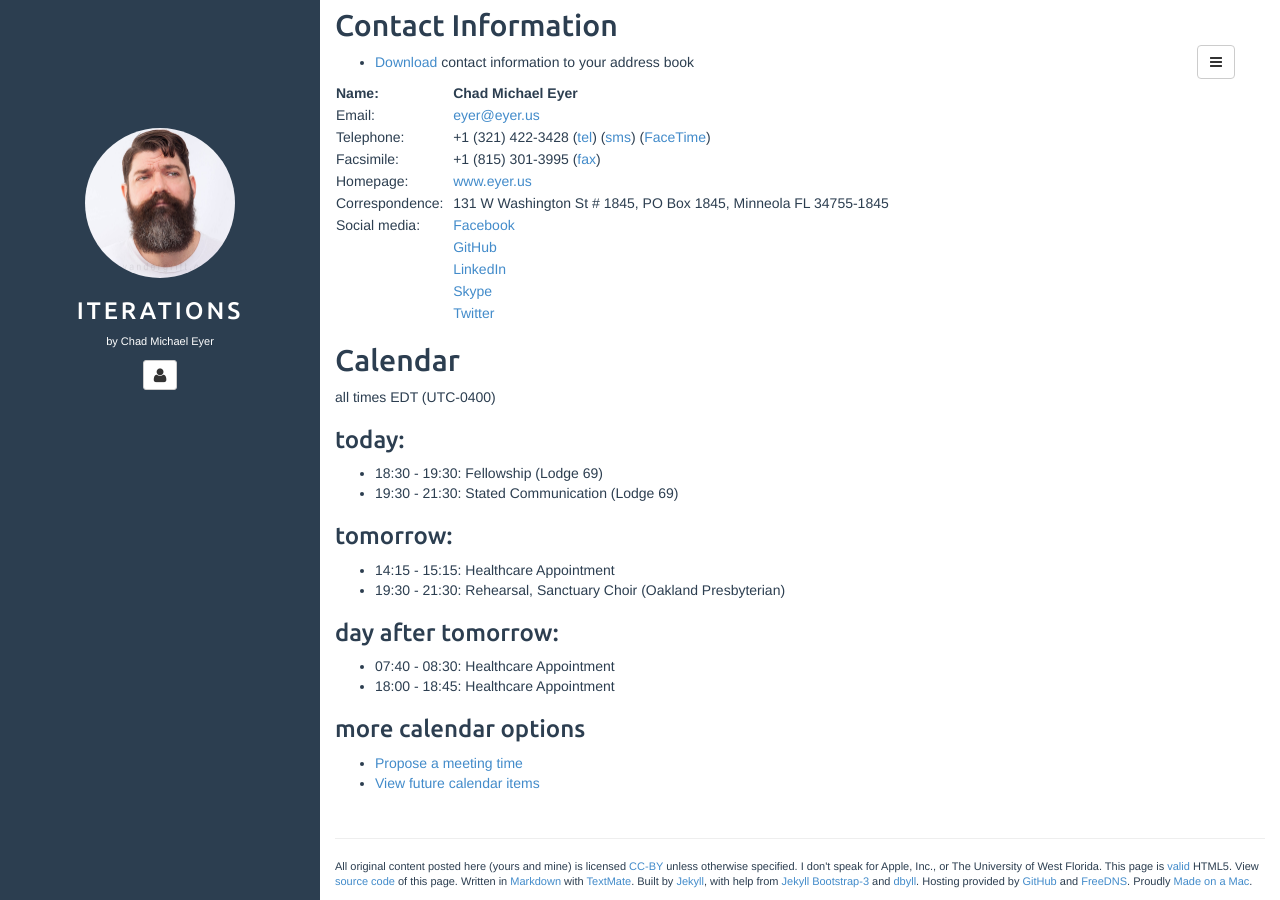
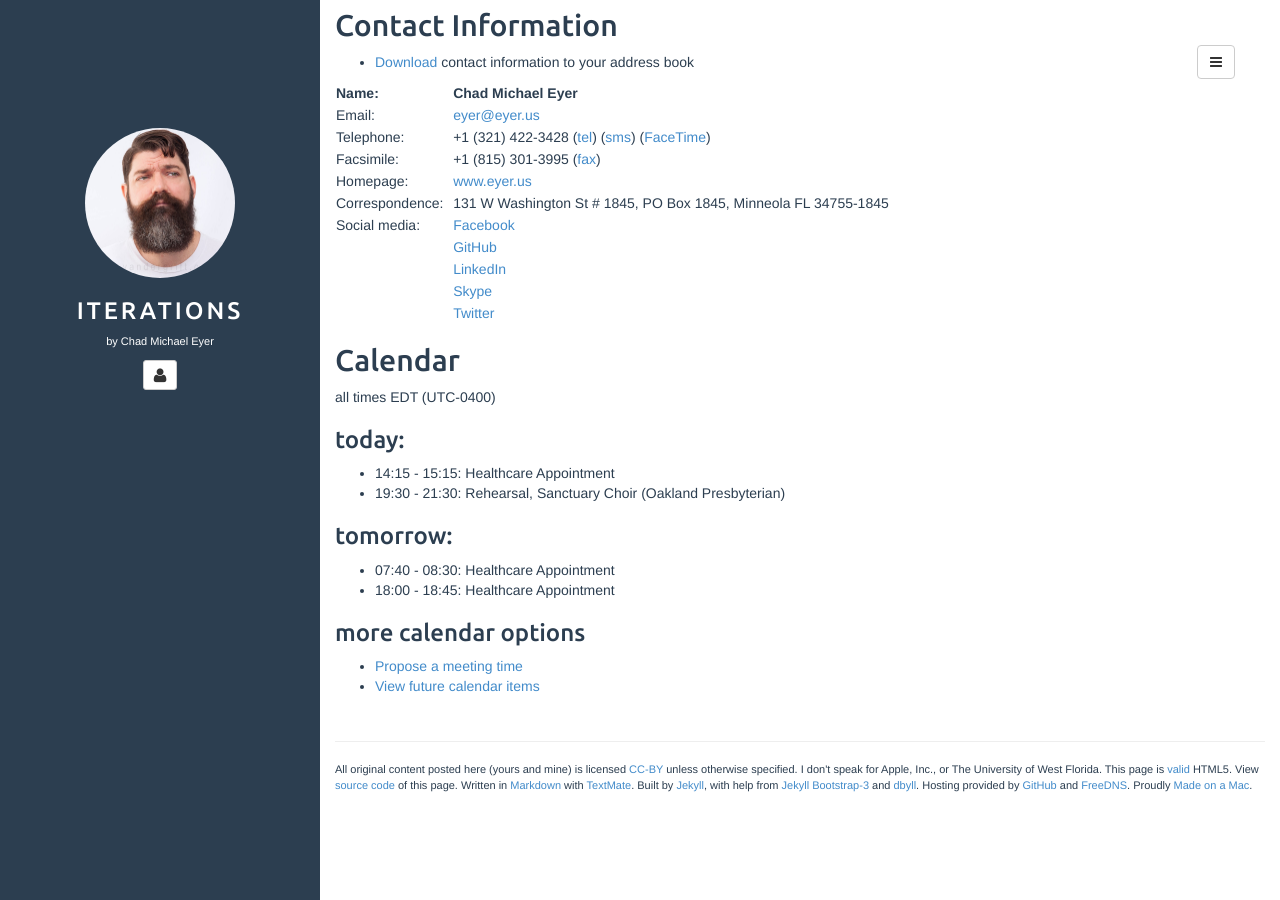
Before and after one commit to chadmichaeleyer/chadmichaeleyer.github.io, a Jekyll site: the page built from about.md, in a window 1280 px wide and 900 px high, scrolled down 1090 px. Built offline with Jekyll 4.4.1, drawn with Linux system fonts in a browser that asks for light colours.

Commit message:
calendar update

```diff
--- a/calendar.markdown
+++ b/calendar.markdown
@@ -2,15 +2,10 @@ all times EDT (UTC-0400)
 
 ### today:
 
-* 18:30 - 19:30: Fellowship (Lodge 69)
-* 19:30 - 21:30: Stated Communication (Lodge 69)
+* 14:15 - 15:15: Healthcare Appointment
+* 19:30 - 21:30: Rehearsal, Sanctuary Choir (Oakland Presbyterian)
 
 ### tomorrow:
 
-* 14:15 - 15:15: Healthcare Appointment
-* 19:30 - 21:30: Rehearsal, Sanctuary Choir (Oakland Presbyterian)
-
-### day after tomorrow:
-
 * 07:40 - 08:30: Healthcare Appointment
 * 18:00 - 18:45: Healthcare Appointment
```
Also changed, not shown: calendar-year.markdown (+5 -5 lines).
